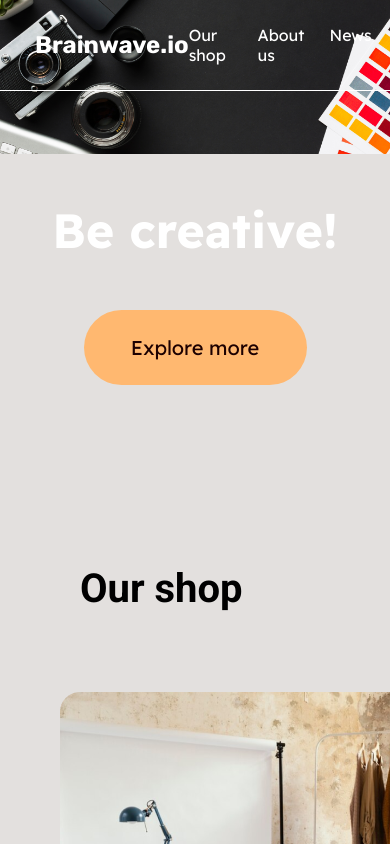
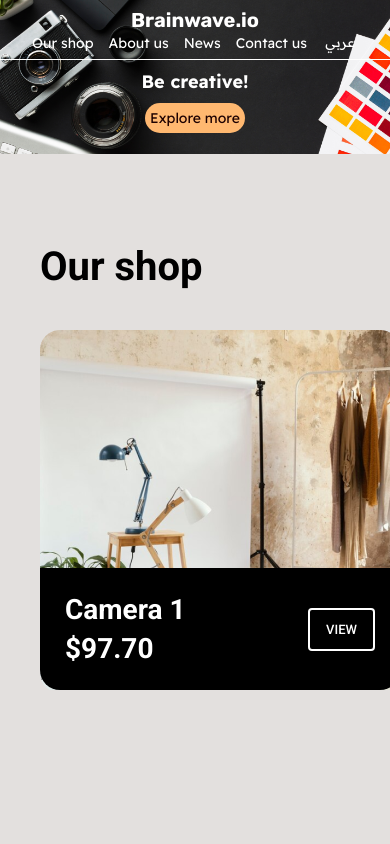
Before and after one commit to rawannmmohamed/react_e-commerce, a React (Vite) app: page / in a window 390 px wide. Shown: the top 844 px of the page. Built offline with nearby package versions, Linux system fonts and the light colour scheme.

Commit message:
updated Home page responsive design changes.

```diff
--- a/src/components/Card.css
+++ b/src/components/Card.css
@@ -5,7 +5,7 @@
   background-size: cover;
   width: 360px;
   height: 360px;
-  margin-left: 60px;
+  margin: 0 40px;
 }
 .description {
   display: flex;
--- a/src/components/Nav.css
+++ b/src/components/Nav.css
@@ -7,7 +7,6 @@ nav {
   width: 100%;
   border-bottom: white 1px solid;
   padding: 45px 35px;
-
 }
 nav,
 h2,
@@ -30,9 +29,33 @@ h2 {
 
 .nav-links li a {
   text-decoration: none;
+  transition: 0.3s ease;
+}
+.nav-links li a:hover {
+  color: #bbb;
 }
 button {
   width: 36px;
   cursor: pointer;
   border: none;
 }
+
+@media screen and (max-width: 768px) {
+  nav {
+    display: flex;
+    padding: 10px;
+    align-items: center;
+    justify-content: center;
+    flex-direction: column;
+  }
+
+  h2 {
+    font-size: 20px;
+  }
+  .nav-links {
+    gap: 15px;
+  }
+  .nav-links li a {
+    font-size: 14px;
+  }
+}
--- a/src/pages/Home.css
+++ b/src/pages/Home.css
@@ -1,4 +1,4 @@
-main{
+main {
   background-image: url("/assets/top-view-desk-with-keyboard-drawing-pad.png");
   background-repeat: no-repeat;
   background-size: contain;
@@ -36,3 +36,28 @@ p {
   font-family: "Roboto", sans-serif;
   margin: 80px;
 }
+
+@media screen and (max-width: 1024px) {
+
+  .container {
+    margin: 150px 0;
+    gap: 20px;
+  }
+}
+@media screen and (max-width: 768px) {
+  .container {
+    margin: 70px 0;
+    gap: 10px;
+  }
+  h1 {
+    font-size: 18px;
+  }
+  .explore {
+    width: 100px;
+    height: 30px;
+    font-size: 14px;
+  }
+  p {
+    margin: 40px;
+  }
+}
```
